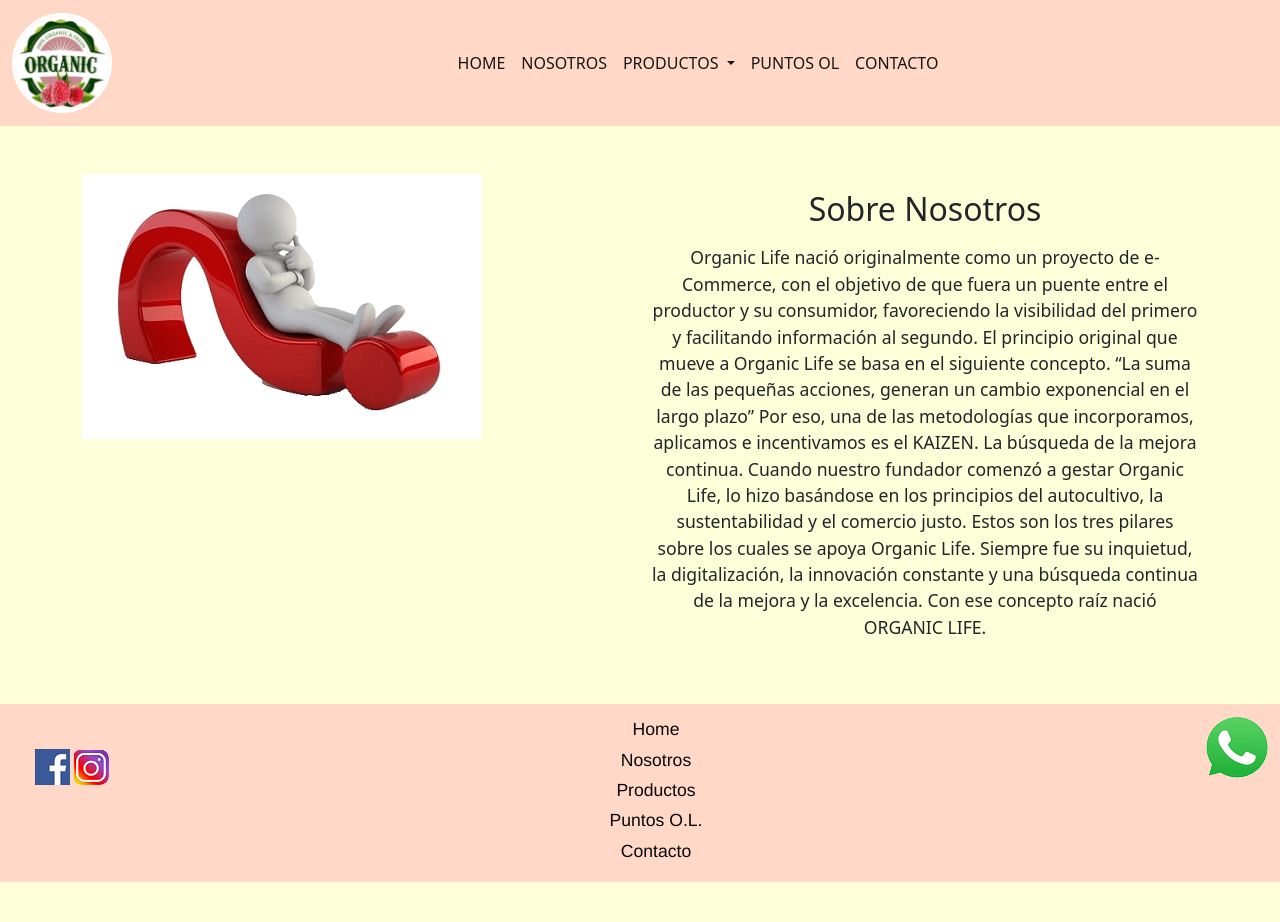
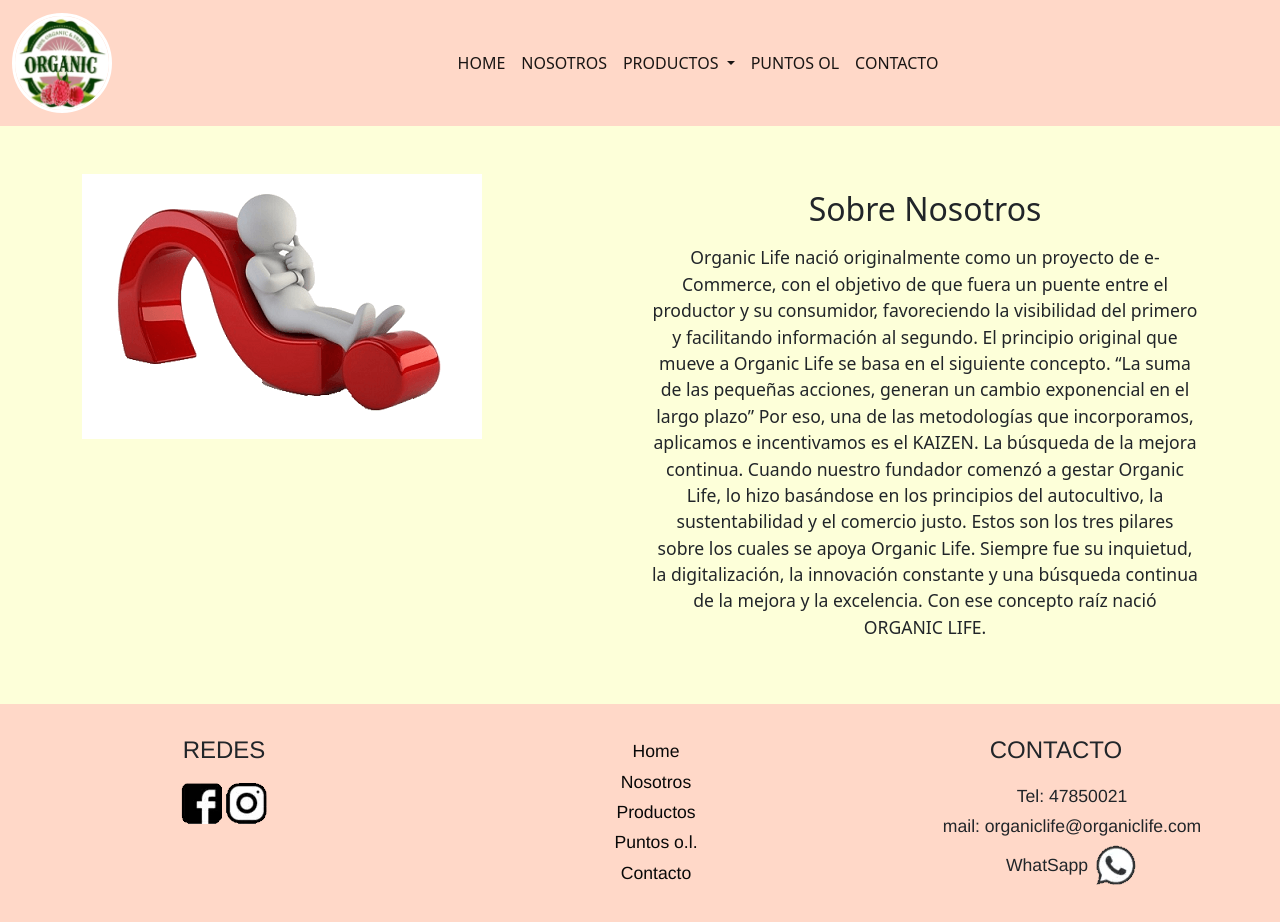
Before and after one commit to SilBus/bootstrap, a website: page pages/nosotros.html in a window 1280 px wide. Before the commit the page ends 882 px from the top, so only its background shows below. Drawn offline with nearby package versions, Linux system fonts and the light colour scheme.

Commit message:
modificaiones en el footer

```diff
--- a/pages/nosotros.html
+++ b/pages/nosotros.html
@@ -120,38 +120,46 @@
 
   <footer>
 
-    <div class="containerFooter">
+    <div class="container-fluid">
 
-      <!--Comienzo de enlaces a Redes Sociales-->
+        <div class="row p-3 text-white text-center">
 
-      <div class="redes"> <a href="https://www.facebook.com" target="_blank"> <img src="../img/face-icon.png"
-            alt="Logo de Facebook"></a>
-        <a href="https://www.instagram.com" target="_blank"> <img src="../img/ig-icon.png" alt="Logo de Instagram"></a>
-      </div>
+            <div class="col-xs-12 col-md-6 col-lg-4 text-center mt-3">
+                <h4 class="mb-3 text-dark">REDES</h4>
+                <a href="https:www.facebook.com" target="_blank"> <img src="../img/FACEBOOK ICONO (1) (1).png"
+                        alt="icono de facebook"></a>
+                <a href="https:www.instagram.com" target="_blank"> <img src="../img/INSTAGRAM ICONO (1).png"
+                        alt="icono de instagram"></a>
 
-      <!--Cierre de enlaces a Redes Sociales-->
+            </div>
+            <div class="col-xs-12 col-md-6 col-lg-4 text-center mt-3">
 
-      <!--Comienzo de barra de nav-->
+                <ul>
+                    <li><a href="../index.html">Home</a></li>
+                    <li><a href="#">Nosotros</a></li>
+                    <li><a href="../pages/productos.html">Productos</a>
+                    <li><a href="../pages/puntosol.html">Puntos o.l.</a></li>
+                    <li><a href="../pages/contacto.html">Contacto</a></li>
+                </ul>
 
-      <div class="barra-de-nav-2">
-        <ul>
-          <li><a href="../index.html">Home</a></li>
-          <li><a href="#">Nosotros</a></li>
-          <li><a href="../pages/productos.html">Productos</a>
-          <li><a href="../pages/puntosol.html">Puntos O.L.</a></li>
-          <li><a href="../pages/contacto.html">Contacto</a></li>
-        </ul>
 
-      </div>
+            </div>
+            <div class="col-xs-12 col-md-12 col-lg-4 text-center text-dark mt-3">
+                <h4 class="mb-3">CONTACTO</h4>
+                <ul>
+                    <li>Tel: 47850021</li>
+                    <li>mail: organiclife@organiclife.com</li>
+                    <li>WhatSapp <a href="https://web.whatsapp.com/" target="_blank"><img
+                                src="../img/WHATSAPP ICONO (1).png" alt="acceso a whatsapp web"></a></li>
+                </ul>
 
-      <!--Cierre de barra de nav-->
+            </div>
 
-      <!--Icono de WhatSapp con Position Fixed-->
+        </div>
 
-      <div class="ws"><img src="../img/ws-icon.png" alt="Logo de Whatsapp">
-      </div>
+    </div>
 
-      <!--Cierre de Position Fixed-->
+</footer>
 
   </footer>
 
--- a/scss/_footer.scss
+++ b/scss/_footer.scss
@@ -1,23 +1,8 @@
 footer {
-    .containerFooter {
-
-        padding-top: 10px;
-        display: grid;
-        background-color: $color_fuente;
-        grid-template-columns: 1fr 1fr 1fr;
-        grid-template-rows: 1fr;
-        grid-template-areas: "redes  barra-de-nav-2  ws";
-
-        .redes {
-            grid-area: redes;
-            padding: 20px;
-            margin: 15px;
-
-        }
-
-        .barra-de-nav-2 {
+    .container-fluid {
         font-size: 1.1rem;
         font-family: 'Franklin Gothic Medium', 'Arial Narrow', Arial, sans-serif;
+        background-color: $color_fuente;
 
         ul {
             list-style: none;
@@ -33,10 +18,10 @@
 
                     &:hover {
                         font-weight: bold;
+                        color: black;
                     }
                 }
             }
         }
     }
 }
-}
```
Also changed, not shown: index.html (+27 -21 lines), pages/contacto.html (+24 -19 lines), pages/frutas.html (+24 -19 lines), pages/jugos.html (+23 -18 lines), pages/productos.html (+23 -18 lines), pages/puntosol.html (+24 -18 lines), pages/verduras.html (+23 -19 lines), css/estilo.css, img/FACEBOOK ICONO (1) (1).png (added), img/INSTAGRAM ICONO (1).png (added), img/WHATSAPP ICONO (1).png (added). Lines whose indentation alone changed are shown as unchanged.
